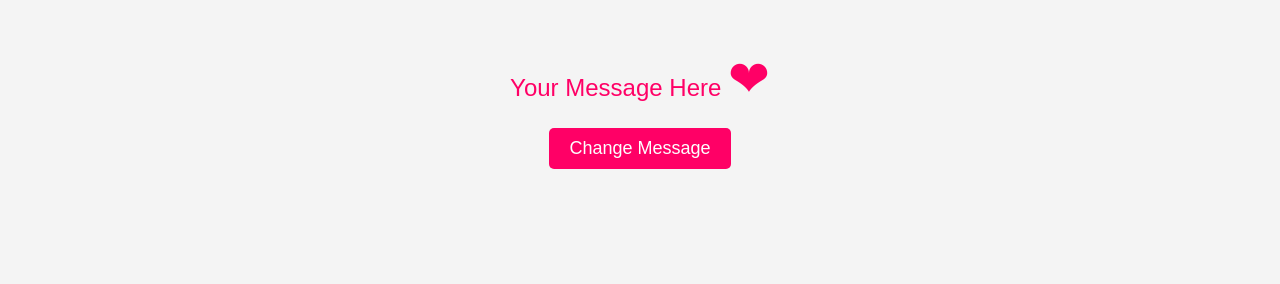
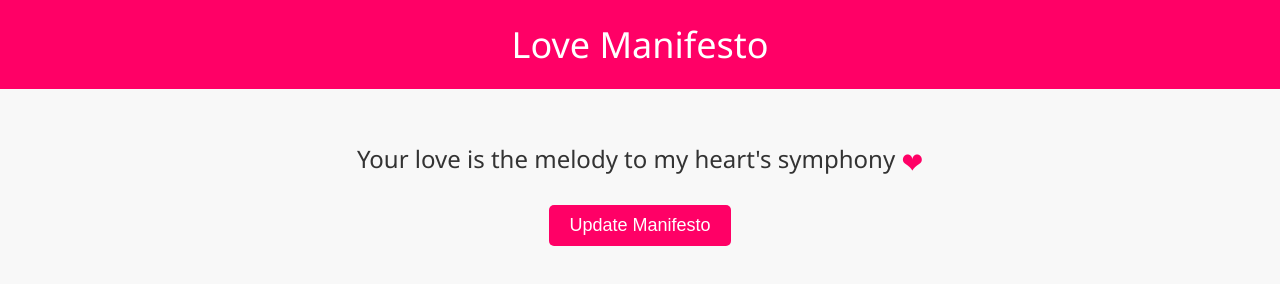
Before and after one commit to Haytham-M/Hanaa, a plain HTML site: page index.html in a window 1280 px wide. Drawn offline with Linux system fonts and the light colour scheme.

Commit message:
Update index.html

```diff
--- a/index.html
+++ b/index.html
@@ -3,23 +3,32 @@
 <head>
     <meta charset="UTF-8">
     <meta name="viewport" content="width=device-width, initial-scale=1.0">
-    <title>Expressing My Love</title>
+    <title>Love Manifesto</title>
     <style>
         body {
-            font-family: 'Arial', sans-serif;
-            background-color: #f4f4f4;
+            font-family: 'Segoe UI', Tahoma, Geneva, Verdana, sans-serif;
+            background-color: #f8f8f8;
             text-align: center;
             margin: 0;
             padding: 0;
+            color: #333;
+        }
+        header {
+            background-color: #ff0066;
+            color: #fff;
+            padding: 20px;
+            font-size: 36px;
         }
         #loveMessage {
             font-size: 24px;
-            color: #ff0066;
+            color: #333;
             margin-top: 50px;
+            line-height: 1.6;
         }
         #heart {
             color: #ff0066;
-            font-size: 50px;
+            font-size: 1.2em;
+            vertical-align: middle;
         }
         #changeMessageBtn {
             padding: 10px 20px;
@@ -30,16 +39,21 @@
             color: #fff;
             border: none;
             border-radius: 5px;
+            transition: background-color 0.3s ease;
+        }
+        #changeMessageBtn:hover {
+            background-color: #e5005a;
         }
     </style>
 </head>
 <body>
-    <div id="loveMessage">Your Message Here <span id="heart">&#10084;</span></div>
-    <button id="changeMessageBtn" onclick="changeMessage()">Change Message</button>
+    <header>Love Manifesto</header>
+    <div id="loveMessage">Your love is the melody to my heart's symphony <span id="heart">&#10084;</span></div>
+    <button id="changeMessageBtn" onclick="changeMessage()">Update Manifesto</button>
 
     <script>
         function changeMessage() {
-            var newMessage = prompt("Enter a new message:");
+            var newMessage = prompt("Craft a new manifesto:");
             if (newMessage !== null && newMessage !== "") {
                 document.getElementById("loveMessage").innerHTML = newMessage + " <span id='heart'>&#10084;</span>";
             }
```
